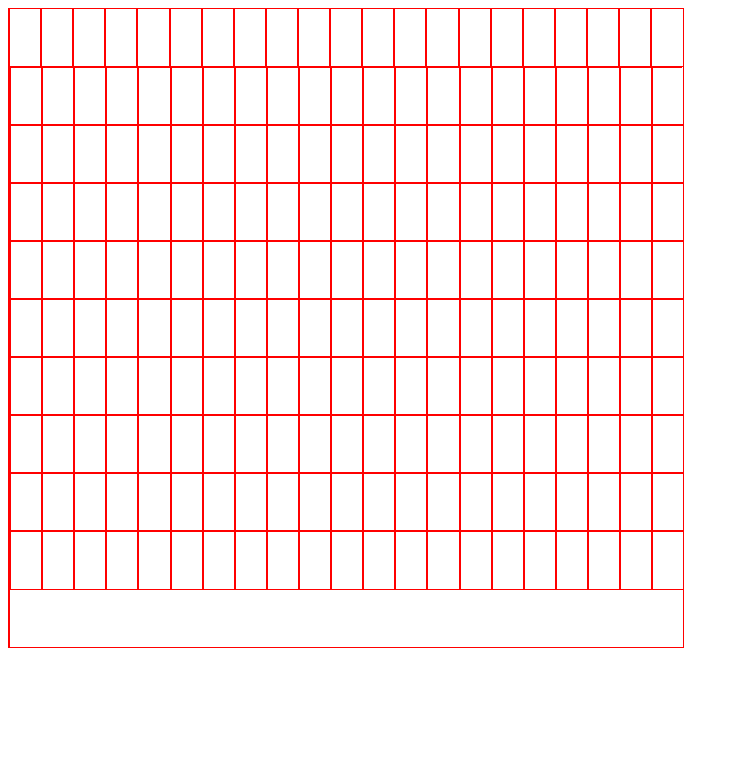
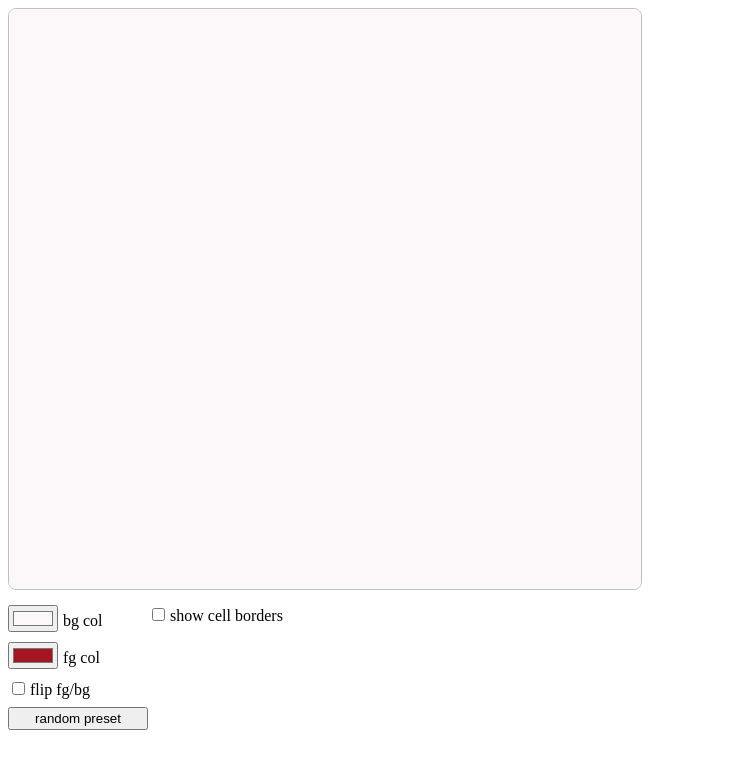
Before and after one commit to timbusuttil/box-drawing, a Vue app: page / in a window 1280 px wide. Shown: the top 768 px of the page, without its empty margins (0-739 px from the left). Built offline with nearby package versions, Linux system fonts and the light colour scheme.

Commit message:
colours, area selection, more

```diff
--- /dev/null
+++ b/src/assets/colours.js
@@ -0,0 +1,46 @@
+export const presets = [
+  { // 0
+    bg: '#FCF7F8',
+    fg: '#A31621'
+  },
+  { // 1
+    bg: '#D3F6DB',
+    fg: '#626267'
+  },
+  { // 2
+    bg: '#F6BD60',
+    fg: '#4F000B'
+  },
+  { // 3
+    bg: '#8DAB7F',
+    fg: '#1E2019'
+  },
+  { // 4
+    bg: '#ECCE8E',
+    fg: '#270722'
+  },
+  { // 5
+    bg: '#47682C',
+    fg: '#1B2F33'
+  },
+  { // 6
+    bg: '#FDFDFF',
+    fg: '#393D3F'
+  },
+  { // 7
+    bg: '#FFFBFF',
+    fg: '#ED6A5A'
+  },
+  { // 8
+    bg: '#EFBDEB',
+    fg: '#5E2BFF'
+  },
+  { // 9
+    bg: '#FFFFFF',
+    fg: '#003153'
+  },
+  { // 10
+    bg: '#87A330',
+    fg: '#3D3522'
+  },
+]
--- a/src/components/BoxCanvas.vue
+++ b/src/components/BoxCanvas.vue
@@ -1,15 +1,31 @@
 <template>
+  <!-- canvas -->
   <div class="box-renderer" @mouseleave="hoverCell(-1)">
     <pre
       v-for="(cell, i) in currentData" :key="i"
       :class="cellClasses(i)"
-      @pointerdown="selectCell(i)"
-      @mouseover="hoverCell(i)"
+      :style="cellStyle"
+      @pointerdown="selectCell(i, $event)"
+      @mouseover="hoverCell(i, $event)"
     >{{ cell }}{{ needsNewline(i) ? '\n' : null }}</pre>
+  </div>
+  <!-- controls -->
+  <div class="controls">
+    <div class="control-group">
+      <label><input type="color" v-model="colours.bg">bg col</label>
+      <label><input type="color" v-model="colours.fg">fg col</label>
+      <label><input type="checkbox" v-model="colours.flipped">flip fg/bg</label>
+      <button @click="setColorsFromPresets">random preset</button>
+    </div>
+    <div class="control-group">
+      <label><input type="checkbox" v-model="showBorders">show cell borders</label>
+    </div>
   </div>
 </template>
 
 <script>
+import { presets } from '@/assets/colours.js';
+
 export default {
   name: 'BoxCanvas',
   props: {
@@ -22,7 +38,24 @@ export default {
       mode: 'text',
       currentData: [],
       hoveredCell: -1,
-      selectedCell: -1,
+      selectedCells: [],
+      lastSelected: -1,
+      showBorders: false,
+      colours: {
+        bg: '#000000',
+        fg: '#0000ff',
+        flipped: false,
+      }
+    }
+  },
+  computed: {
+    cellStyle() {
+      let cols = [this.colours.bg, this.colours.fg];
+      if (this.colours.flipped) cols = cols.reverse();
+      return {
+        background: cols[0],
+        color: cols[1]
+      }
     }
   },
   methods: {
@@ -32,14 +65,45 @@ export default {
     cellClasses(i) {
       let classes = [];
       if (this.hoveredCell === i) classes.push('hovered');
-      if (this.selectedCell === i) classes.push('selected');
+      if (this.selectedCells.includes(i)) classes.push('selected');
+      if (this.showBorders) classes.push('borders')
       return classes;
     },
-    selectCell(i) {
-      this.selectedCell = i;
+    selectCell(i, e) {
+      this.lastSelected = i;
+      if (e.shiftKey) {
+        this.selectedCells.push(i);
+      } else {
+        this.selectedCells = [i];
+      }
     },
-    hoverCell(i) {
-      this.hoveredCell = i;
+    selectArea(cell1, cell2) {
+      this.selectedCells = [];
+
+      const co1 = this.coordsByCell(cell1);
+      const co2 = this.coordsByCell(cell2);
+      const sX = Math.min(co1[0], co2[0]);
+      const sY = Math.min(co1[1], co2[1]);
+      const eX = Math.max(co1[0], co2[0]);
+      const eY = Math.max(co1[1], co2[1]);
+      const diffX = eX - sX;
+      const diffY = eY - sY;
+      for (let x = 0; x <= diffX; x++) {
+        for (let y = 0; y <= diffY; y++) {
+          this.selectedCells.push(this.cellByCoords(sX + x, sY + y))
+        }
+      }
+      console.log('----');
+
+      // this.selectedCells = [1, 2, 3, 1+this.width, 2+this.width, 3+this.width];
+      // this.selectedCells = [cell1, cell2];
+    },
+    hoverCell(i, e) {
+      if (e && e.buttons > 0) {
+        this.selectArea(this.lastSelected, i);
+      } else {
+        this.hoveredCell = i;
+      }
     },
     handleKey(e) {
       console.log(e.key);
@@ -53,11 +117,12 @@ export default {
         e.preventDefault();
       } else
 
-      // nav
+      // nav/controls
       if (e.key === 'ArrowUp') { this.arrowNav('n') } else
       if (e.key === 'ArrowDown') { this.arrowNav('s') } else
       if (e.key === 'ArrowLeft') { this.arrowNav('w') } else
       if (e.key === 'ArrowRight') { this.arrowNav('e') } else
+      if (e.key === 'Escape') { this.selectedCells = [] } else
       if (e.key === 'Backspace') {
         e.preventDefault();
         this.applyInput('DEL');
@@ -82,15 +147,15 @@ export default {
     applyInput(input) {
       let parsedInput;
       if (input === 'DEL') {
-        console.log('hello');
         parsedInput = ' ';
       } else {
         parsedInput = input;
       }
 
-      if (this.selectedCell !== -1) {
-        console.log(parsedInput);
-        this.currentData[this.selectedCell] = parsedInput;
+      if (this.selectedCells.length > 0) {
+        this.selectedCells.forEach((cell) => {
+          this.currentData[cell] = parsedInput;
+        });
         if (this.mode === 'text' && input !== 'DEL') this.arrowNav('e');
       } else if (this.hoveredCell !== -1) {
         this.currentData[this.hoveredCell] = parsedInput;
@@ -100,12 +165,31 @@ export default {
       let dir = direction[0];
       let dist = 1;
       if (direction.length > 1) dist = direction[1];
-      if (dir === 'n') this.selectedCell -= this.width * dist;
-      if (dir === 's') this.selectedCell += this.width * dist;
-      if (dir === 'w') this.selectedCell -= dist;
-      if (dir === 'e') this.selectedCell += dist;
-      // clamp
-      this.selectedCell = Math.min(Math.max(this.selectedCell, 0), this.currentData.length - 1);
+      if (this.selectedCells.length === 1) {
+        if (dir === 'n') this.selectedCells[0] -= this.width * dist;
+        if (dir === 's') this.selectedCells[0] += this.width * dist;
+        if (dir === 'w') this.selectedCells[0] -= dist;
+        if (dir === 'e') this.selectedCells[0] += dist;
+        // clamp
+        this.selectedCells[0] = Math.min(Math.max(this.selectedCells[0], 0), this.currentData.length - 1);
+      }
+    },
+    coordsByCell(i) {
+      return [
+        i % this.width,
+        Math.floor(i / this.width)
+      ];
+    },
+    cellByCoords(x, y) {
+      return x + y * this.width;
+    },
+    setColorsFromPresets() {
+      let i = Math.floor(Math.random() * presets.length);
+      console.log(i);
+      console.log(presets[i]);
+      console.log(this.colours.fg);
+      this.colours.fg = presets[i].fg;
+      this.colours.bg = presets[i].bg;
     }
   },
   mounted() {
@@ -120,6 +204,9 @@ export default {
       this.currentData = [...vals];
     }
 
+    // random cols
+    this.setColorsFromPresets();
+
     // key event listener
     document.addEventListener('keydown', this.handleKey)
   }
@@ -127,11 +214,15 @@ export default {
 </script>
 
 <style scoped>
+/* ----------------------------------------------------------- CANVAS */
 .box-renderer {
-  border: 1px solid red;
+  border: 1px solid rgba(0, 0, 0, 0.25);
   width: fit-content;
+  border-radius: 8px;
+  overflow: hidden;
 }
 
+/* ----------------------------------------------------------- CELLS */
 pre {
   font-family: 'Menlo';
   font-size: 50px;
@@ -139,14 +230,43 @@ pre {
   margin: 0;
   display: inline;
   user-select: none;
-  border: 0.1px solid red;
+  box-sizing: border-box;
+}
+
+pre.borders {
+  box-shadow: inset 0 0 0 1px rgba(0, 0, 0, 0.25);
 }
 
 pre.hovered {
-  background: rgba(0, 0, 255, 0.1);
+  box-shadow: inset 0 0 0 50px rgba(0, 0, 0, 0.1) !important;
 }
 
 pre.selected {
-  background: rgba(0, 0, 255, 0.25) !important;
+  box-shadow: inset 0 0 0 50px rgba(0, 0, 0, 0.25) !important;
+}
+
+/* ----------------------------------------------------------- CONTROLS */
+.controls {
+  display: flex;
+}
+
+.control-group {
+  padding: 10px 0;
+  display: flex;
+  flex-direction: column;
+  width: 140px;
+}
+
+.control-group > * {
+  margin: 3px 0;
+  padding: 2px 0;
+}
+
+label {
+  user-select: none;
+}
+
+input {
+  margin-right: 5px;
 }
 </style>
```
Also changed, not shown: src/App.vue (+0 -16 lines).
